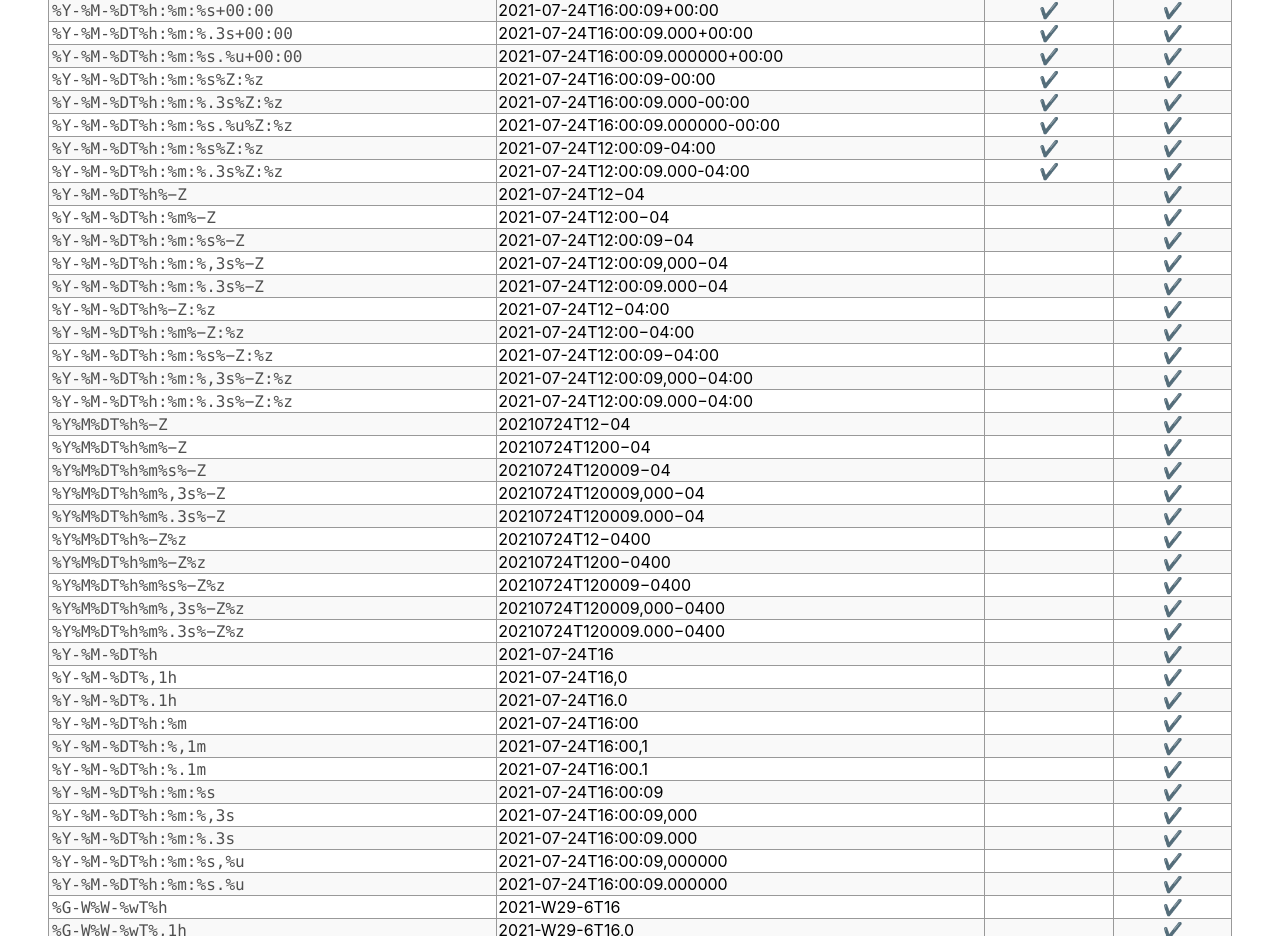
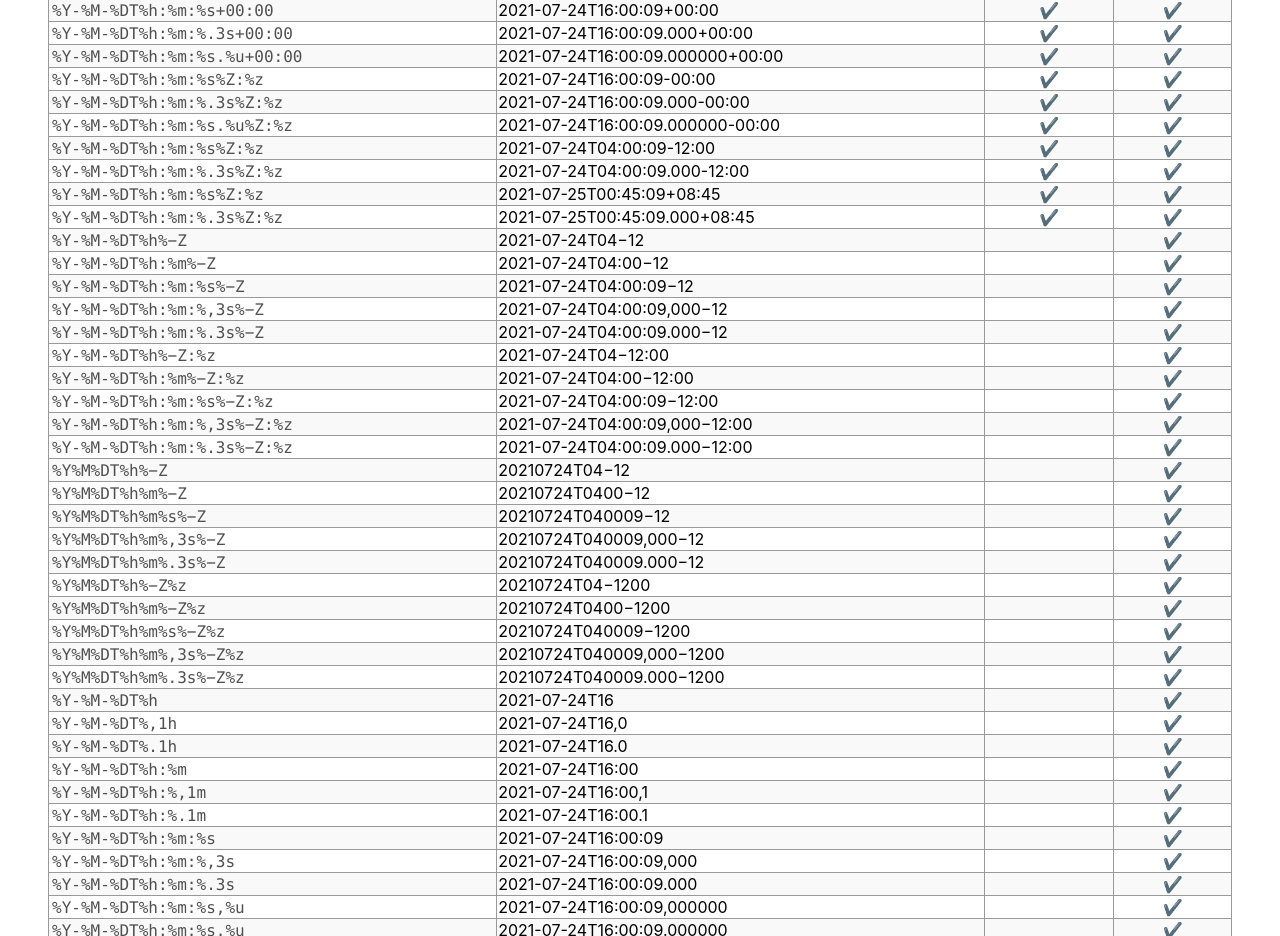
Before and after one commit to IJMacD/rfc3339-iso8601, a React (Create React App) app: page / in a window 1280 px wide. Shown: the part 3680-4616 px from the top of the page. Built offline with nearby package versions, Linux system fonts and the light colour scheme.

Commit message:
Change timezone examples to mostly uninhabited places

```diff
--- a/src/App.js
+++ b/src/App.js
@@ -97,12 +97,12 @@ const merged = crossJoin(full_date_formats, basic_time_formats_iso_only).map(([d
 const mergedBasic = merged.map(s => s.replace(/[-:]/g, ""));
 const mergedBoth = [ ...merged, ...mergedBasic ];
 
-const formats_negative = [
+const formats_timezone = [
   "%Y-%M-%DT%h:%m:%s%Z:%z",
   "%Y-%M-%DT%h:%m:%.3s%Z:%z",
 ];
 
-const formats_negative_2212 = [
+const formats_timezone_2212 = [
   "%Y-%M-%DT%h%−Z",
   "%Y-%M-%DT%h:%m%−Z",
   "%Y-%M-%DT%h:%m:%s%−Z",
@@ -265,10 +265,13 @@ function App() {
             formats_both_local.map(f => <ExampleRow key={f} format={f} now={now} rfc iso />)
           }
           {
-            formats_negative.map(f => <ExampleRow key={f} format={f} now={now} timezone={-4 * 60} rfc iso />)
+            formats_timezone.map(f => <ExampleRow key={f} format={f} now={now} timezone={-12 * 60} rfc iso />)
           }
           {
-            formats_negative_2212.map(f => <ExampleRow key={f} format={f} now={now} timezone={-4 * 60} iso />)
+            formats_timezone.map(f => <ExampleRow key={f} format={f} now={now} timezone={8 * 60 + 45} rfc iso />)
+          }
+          {
+            formats_timezone_2212.map(f => <ExampleRow key={f} format={f} now={now} timezone={-12 * 60} iso />)
           }
           {
             formats_iso_only.map(f => <ExampleRow key={f} format={f} now={now} iso />)
```
